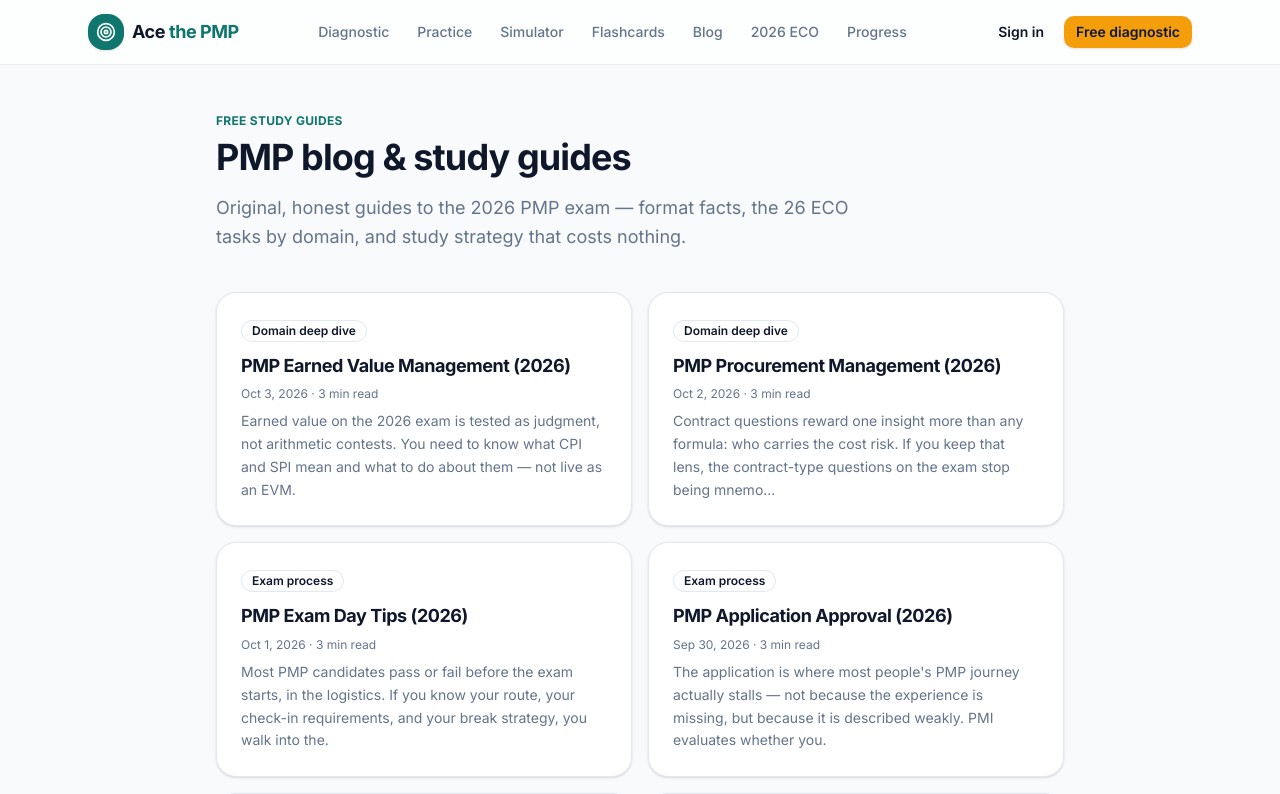
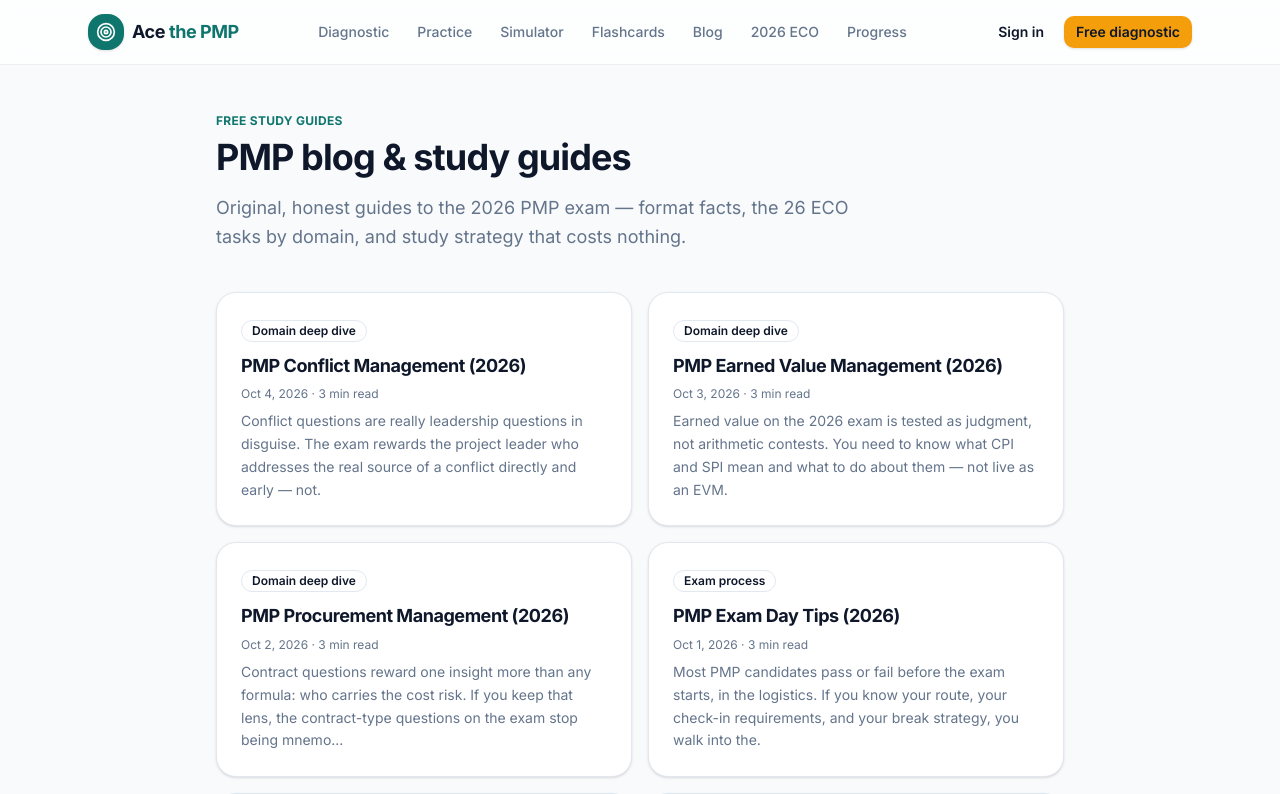
Before and after one commit to uncrownedprince786-collab/acethepmp, a Next.js app: page /blog in a window 1280 px wide. Shown: the top 794 px of the page. Built offline with nearby package versions, Linux system fonts and the light colour scheme; no server answers.

Commit message:
chore(blog): automatic daily study guide

```diff
--- a/src/content/posts.ts
+++ b/src/content/posts.ts
@@ -1538,4 +1538,75 @@ export const posts: Post[] = [
       },
     ],
   },
+  {
+    slug: "pmp-conflict-management-styles",
+    title: "PMP Conflict Management (2026)",
+    category: "Domain deep dive",
+    excerpt: "Conflict questions are really leadership questions in disguise. The exam rewards the project leader who addresses the real source of a conflict directly and early — not.",
+    keywords: ["pmp conflict management","pmp people questions conflict","conflict resolution pmp","servant leadership pmp","team conflict pmp questions"],
+    published: "2026-10-04",
+    readMinutes: 3,
+    intro: "Conflict questions are really leadership questions in disguise. The exam rewards the project leader who addresses the real source of a conflict directly and early — not the one who paper over it or escalates it by default. This guide pulls the official facts together and turns them into a practical plan you can act on today.",
+    cta: {
+      title: "See how your People judgment holds up under scoring",
+      body: "Drill People-domain questions with immediate explanations and track your domain readiness improving over time — free, forever.",
+      href: "/practice",
+      label: "Train People questions free",
+    },
+    related: ["pmp-people-domain-tasks-list","pmp-26-tasks-overview","pmp-exam-tips"],
+    blocks: [
+      {
+        t: "p",
+        text: "Conflict questions are really leadership questions in disguise. The exam rewards the project leader who addresses the real source of a conflict directly and early — not the one who paper over it or escalates it by default. That makes it one of the most practice-able slices of the 2026 exam: the scenarios follow recognizable patterns once you know what the question is really asking.",
+      },
+      {
+        t: "h2",
+        text: "The official facts behind this topic",
+      },
+      {
+        t: "list",
+        items: ["People task 2 on the 2026 ECO is 'Manage conflicts': address disagreement openly, find its real source, and protect working relationships.","People task 3 is 'Lead the project team', which covers empowerment, expectations, and clearing obstacles.","The People domain weighs 33 percent of the 2026 exam, and conflict scenarios are a favorite format.","The 2026 ECO lists 26 tasks total, 8 of them in the People domain."],
+      },
+      {
+        t: "h2",
+        text: "Why this matters on the 2026 exam",
+      },
+      {
+        t: "p",
+        text: "The exam is built entirely from the Examination Content Outline, so a topic like this appears as a scenario, never as a definition recall. Read the first line of every question for the delivery environment — predictive, agile, or hybrid — because the correct move depends on it.",
+      },
+      {
+        t: "h2",
+        text: "How to prepare: judgment beats memorization",
+      },
+      {
+        t: "list",
+        items: ["Openly acknowledge the disagreement and find its real source before choosing a technique; the exam punishes guess-and-escalate.","Prefer collaborative negotiation when time allows: the goal is the best outcome for the project and the people in it.","Know that forcing can be justified when time is critical or when the decision is non-negotiable — but treat it as the exception.","Never resolve conflict by silence: untracked conflict still drains the team and reappears later, and the exam knows it.","Serve before directing: as the project leader, remove the blocker, bring facts, and let the team own the workable resolution."],
+      },
+      {
+        t: "p",
+        text: "**One sentence to keep.** Treat conflict as data — about expectations, workloads, or trust — and the exam's conflict questions become tests of judgment rather than traps.",
+      },
+      {
+        t: "p",
+        text: "Across all three domains, the exam rewards the same habits: treat scenarios as judgment calls, gather facts before you act, and choose the least dramatic constructive move. Study this topic the way you will be scored on it — through explained practice questions — and the patterns become recognizable.",
+      },
+      {
+        t: "h2",
+        text: "Practice it free, today",
+      },
+      {
+        t: "list",
+        items: ["Take the [free 10-question diagnostic](/diagnostic) first to see your 2026 ECO domain split before anything else.","Drill with [adaptive practice questions](/practice) that target your weakest domain and explain every answer.","Run a full-length [exam simulator](/simulator) session to train the 180-question, 240-minute pace — two runs minimum.","Browse the [curriculum](/curriculum) to confirm coverage of all 26 tasks across the three domains."],
+      },
+      {
+        t: "callout",
+        text: "**Honest note.** This guide is original, not affiliated with PMI or the PMP exam, and does not promise results. PMI does not publish a passing score, and every readiness number you see — including ours — is an estimate from practice material.",
+      },
+      {
+        t: "callout",
+        text: "**Sources.** [PMI — PMP Certification](https://www.pmi.org/certifications/project-management-pmp) · [PMI Examination Content Outline](https://www.pmi.org/certifications/project-management-pmp). Facts above come from official PMI material; the advice is ours, original and practical.",
+      },
+    ],
+  },
 ];
```
